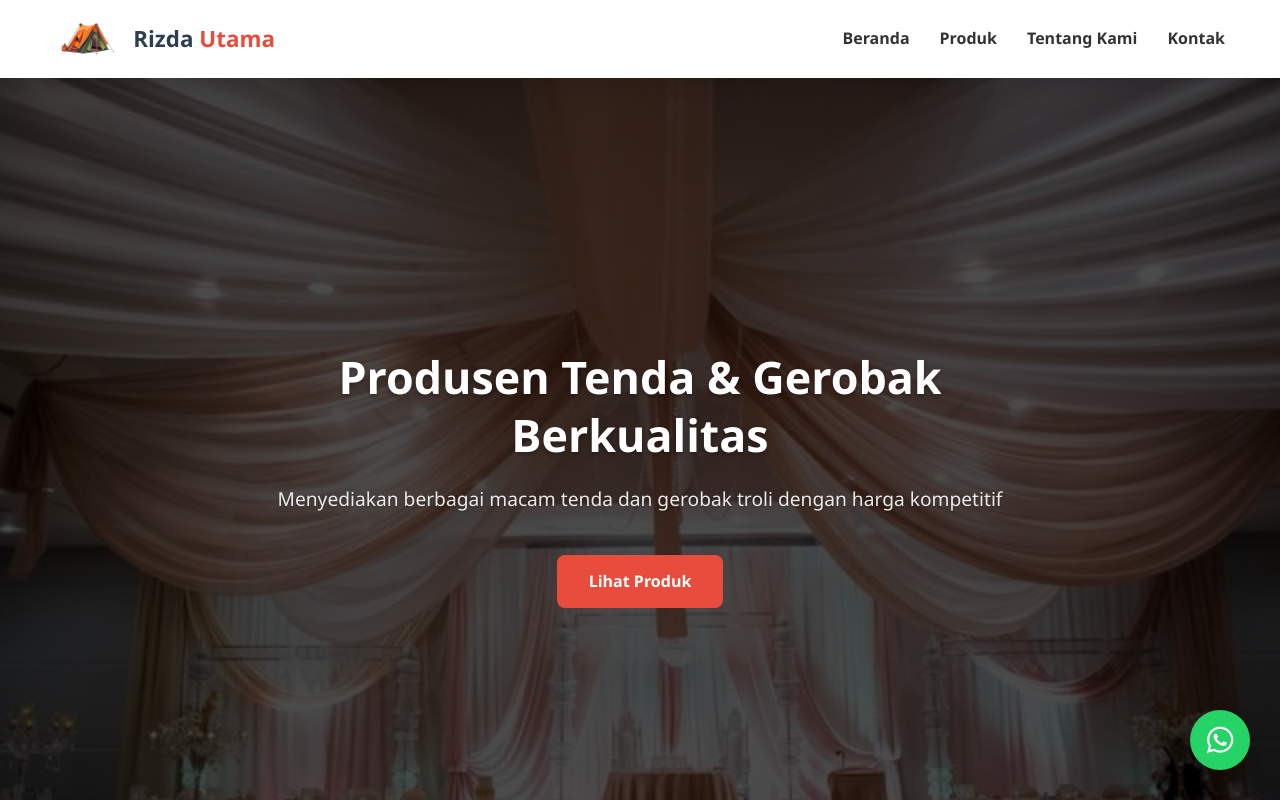
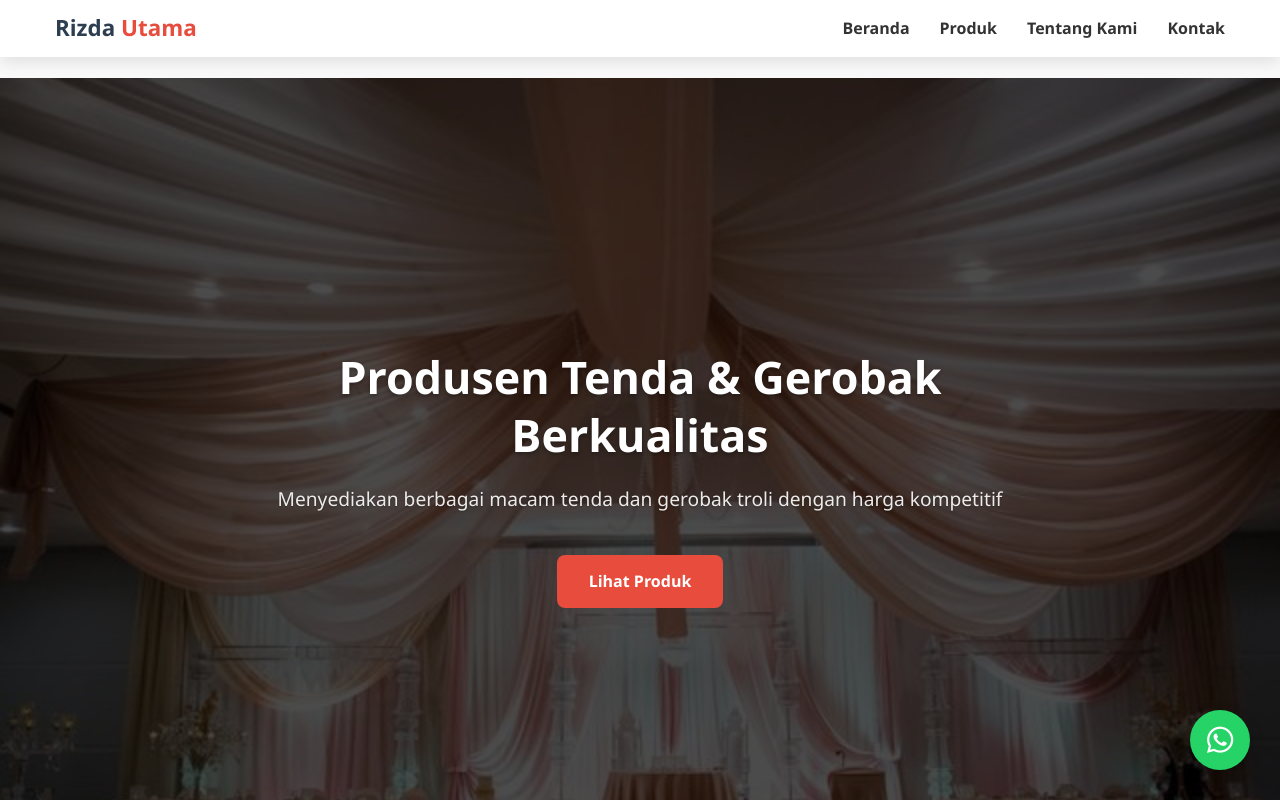
Before and after one commit to Dava-in/Rizda-Utama, a plain HTML site: page index.html in a window 1280 px wide. Shown: the top 800 px of the page. Drawn offline with Linux system fonts and the light colour scheme.

Commit message:
index.html

```diff
--- a/index.html
+++ b/index.html
@@ -15,7 +15,6 @@
         <div class="container">
             <div class="header__inner">
                 <div class="logo">
-                    <img src="images/logo.jpg" alt="Rizda Utama" width="120" height="80">
                     <h1>Rizda <span>Utama</span></h1>
                 </div>
                 <nav class="nav">
@@ -234,4 +233,5 @@
 
     <script src="js/script.js"></script>
 </body>
+
 </html>
```
